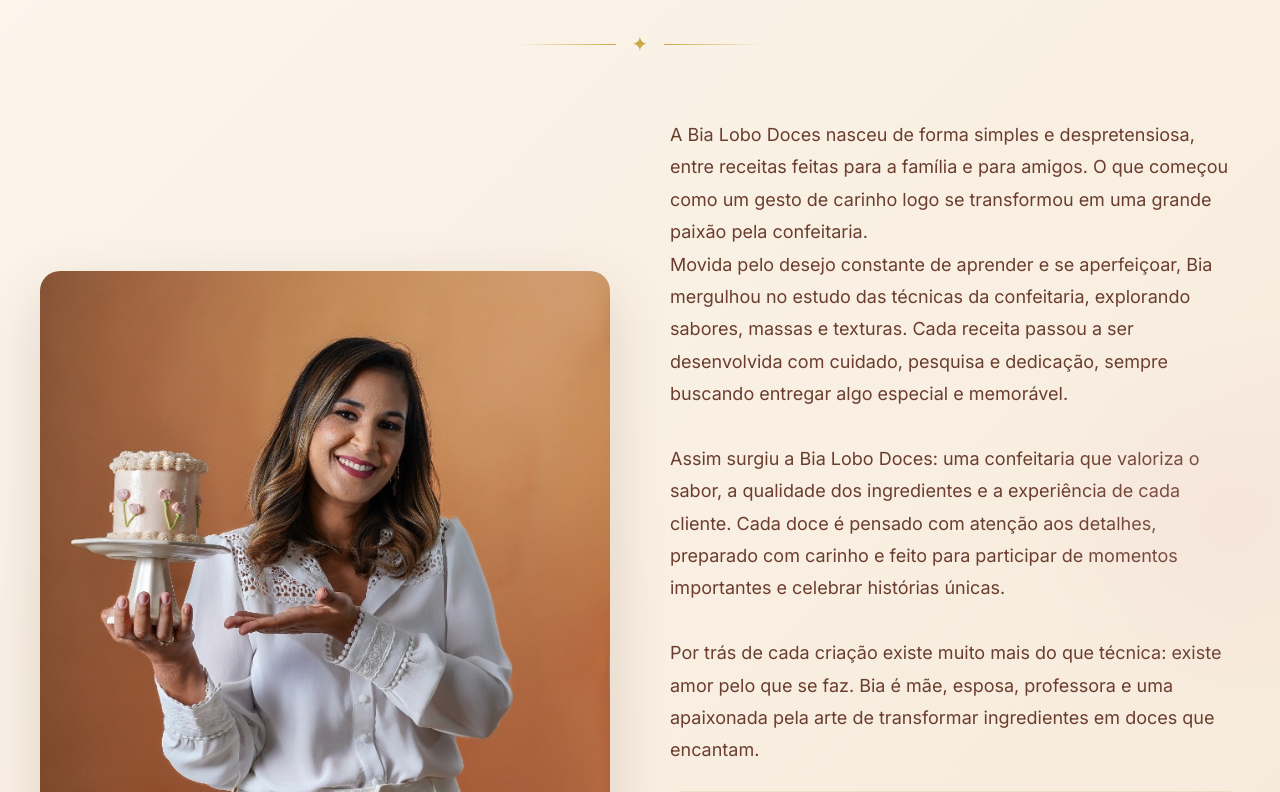
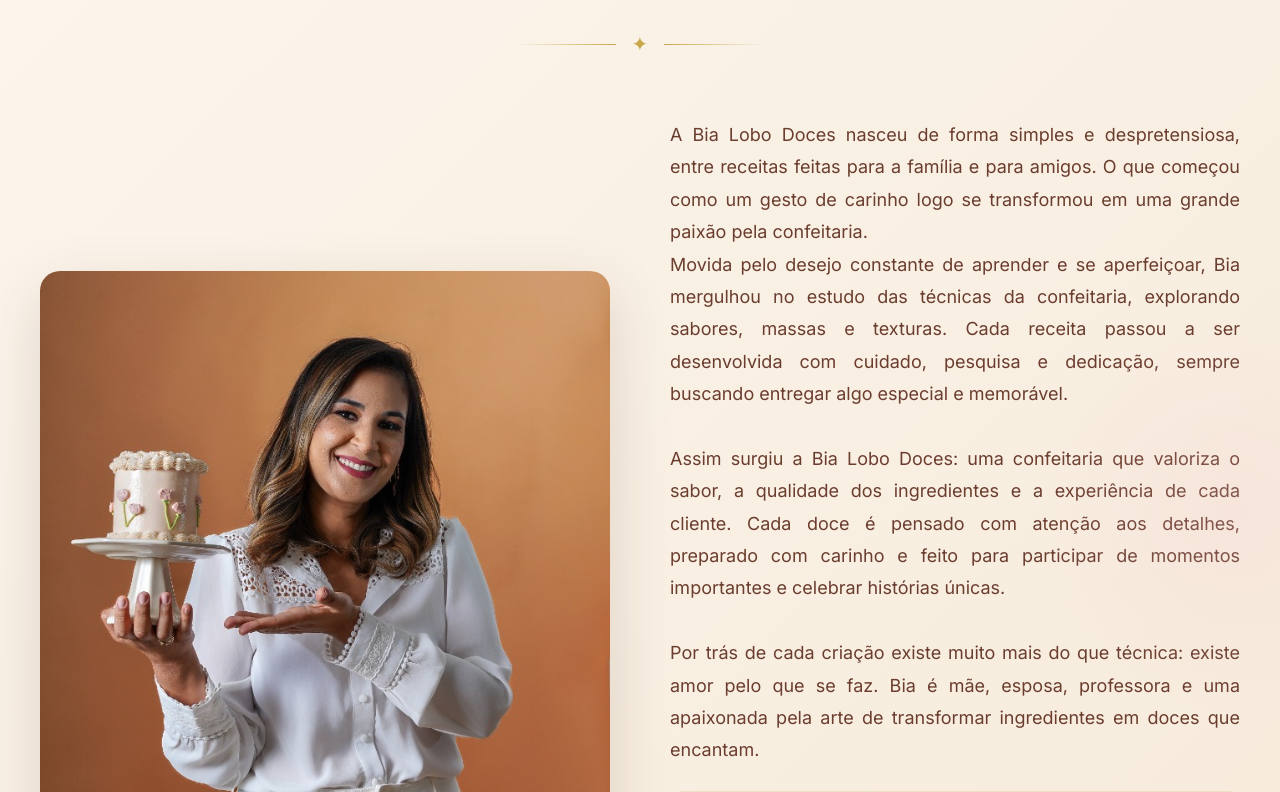
Before and after one commit to kiyoshihino/Bia-Lobo-Doces, a React (Vite) app: page / in a window 1280 px wide. Shown: the part 1008-1800 px from the top of the page. Built offline with nearby package versions, Linux system fonts and the light colour scheme; no server answers; a web font is replaced by a local one.

Commit message:
style(About): justifica texto da bio e garante quebras de linha

```diff
--- a/src/components/About.tsx
+++ b/src/components/About.tsx
@@ -140,7 +140,13 @@
             transition={{ duration: 0.8, delay: 0.3 }}
           >
             <div style={{ display: 'flex', flexDirection: 'column', gap: '24px' }}>
-              <div style={{ color: 'var(--brown-mid)', fontSize: '18px', lineHeight: 1.8, whiteSpace: 'pre-line' }}>
+              <div style={{
+                color: 'var(--brown-mid)',
+                fontSize: '18px',
+                lineHeight: 1.8,
+                whiteSpace: 'pre-line',
+                textAlign: 'justify'
+              }}>
                 <p>
                   {profile.bio}
                 </p>
```
Also changed, not shown: 2 other files (tests, documents, lock files or other folders).
